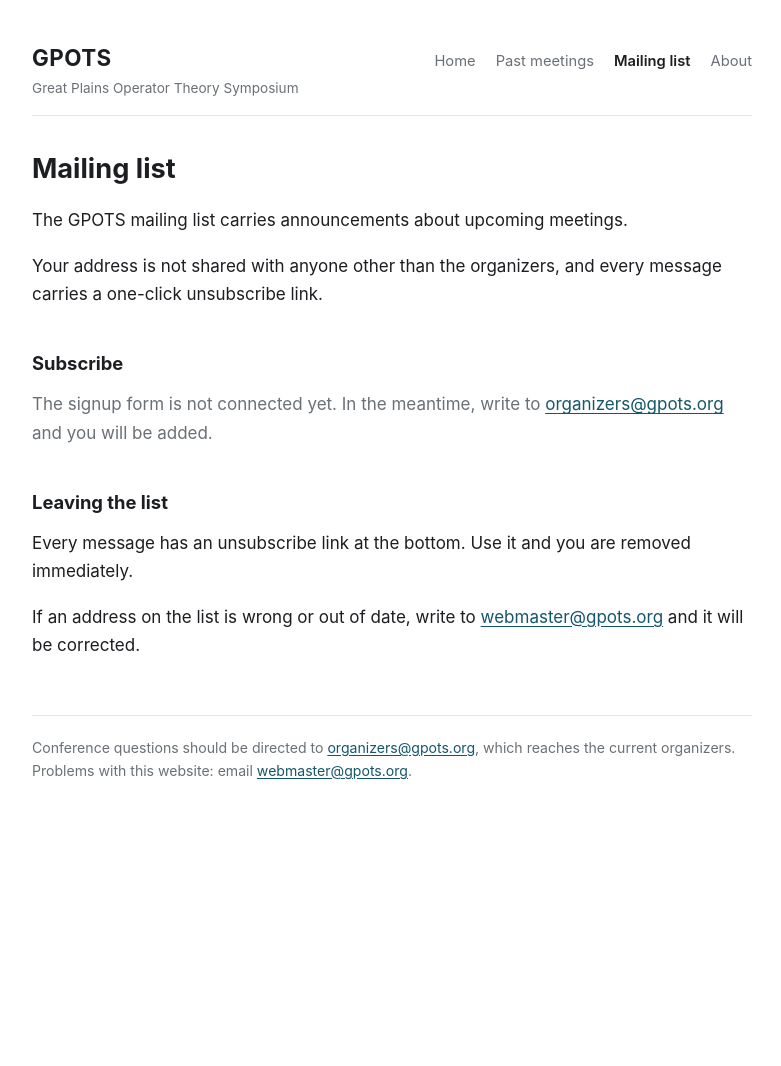
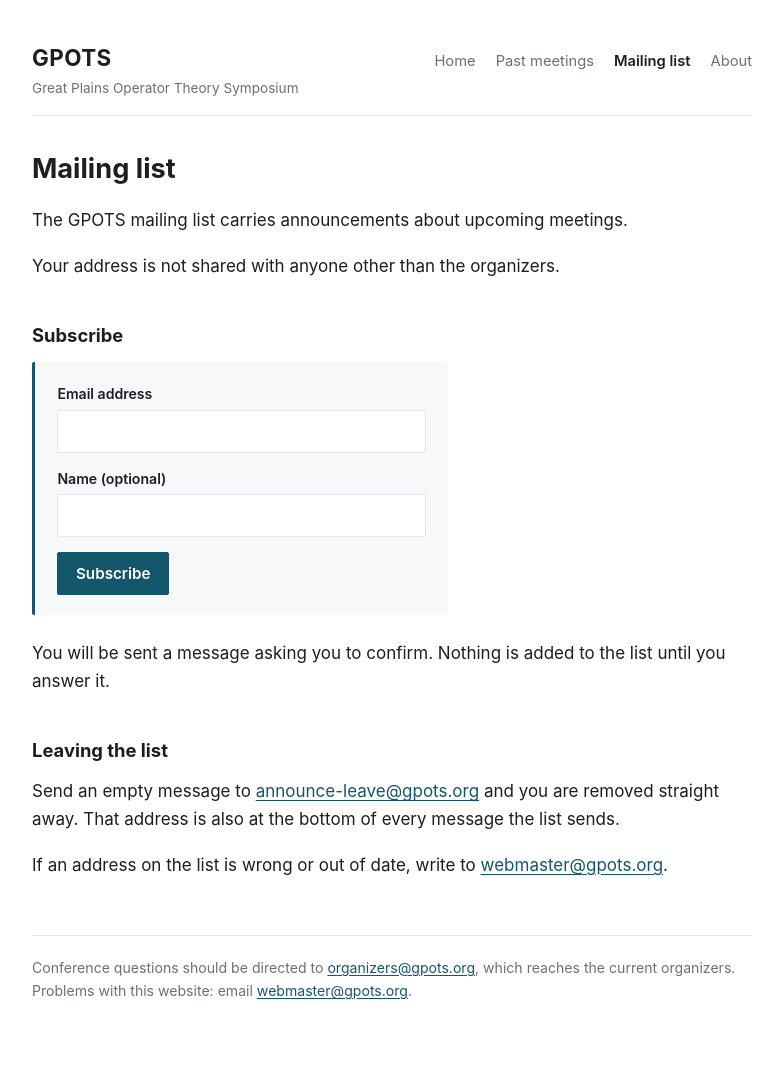
Before and after one commit to gpots-info/gpots-info.github.io, a Jekyll site: the page built from mailing-list.md, in a window 1280 px wide. Shown: the whole page, without its empty margins (248-1029 px from the left). Built offline with Jekyll 4.4.1, drawn with Linux system fonts in a browser that asks for light colours; before the commit the page ends 900 px from its top, so only the background shows below that.

Commit message:
Put the subscribe form on the mailing list page
The form posts to the list server, which sends the confirmation and
redirects to a new page here. Replaces the placeholder that told people
to write in and ask.

Also corrects the unsubscribe instructions: messages carry the
announce-leave address, not a one-click link.

```diff
--- a/assets/style.css
+++ b/assets/style.css
@@ -215,6 +215,65 @@ td .note {
   font-style: italic;
 }
 
+/* ---- Subscribe form ---- */
+
+.subscribe {
+  margin: 0 0 1.5rem;
+  padding: 1.25rem 1.4rem;
+  max-width: 26rem;
+  background: var(--surface);
+  border-left: 3px solid var(--accent);
+  border-radius: 2px;
+}
+
+.subscribe .field { margin-bottom: 0.9rem; }
+
+.subscribe label {
+  display: block;
+  margin-bottom: 0.25rem;
+  font-size: 0.88rem;
+  font-weight: 600;
+}
+
+.subscribe input[type="email"],
+.subscribe input[type="text"] {
+  width: 100%;
+  padding: 0.5rem 0.6rem;
+  font: inherit;
+  font-size: 0.95rem;
+  color: var(--text);
+  background: var(--bg);
+  border: 1px solid var(--rule);
+  border-radius: 2px;
+}
+
+.subscribe input:focus {
+  border-color: var(--accent);
+  outline: 2px solid var(--accent);
+  outline-offset: -1px;
+}
+
+.subscribe button {
+  padding: 0.5rem 1.1rem;
+  font: inherit;
+  font-size: 0.95rem;
+  font-weight: 600;
+  color: var(--bg);
+  background: var(--accent);
+  border: 1px solid var(--accent);
+  border-radius: 2px;
+  cursor: pointer;
+}
+
+.subscribe button:hover { opacity: 0.9; }
+
+/* Bot trap. Off screen, skipped when tabbing, hidden from screen readers.
+   Anything typed into it means the submission was not made by a person. */
+.subscribe .trap {
+  position: absolute;
+  left: -9999px;
+}
+
 /* ---- Footer ---- */
 
 footer {
--- a/mailing-list.md
+++ b/mailing-list.md
@@ -6,22 +6,37 @@ permalink: /mailing-list/
 
 The GPOTS mailing list carries announcements about upcoming meetings.
 
-Your address is not shared with anyone other than the organizers, and every message carries a one-click unsubscribe link.
+Your address is not shared with anyone other than the organizers.
 
 ## Subscribe
 
 {% comment %}
-Paste the EmailOctopus embed form here, replacing the paragraph below.
-In EmailOctopus: Forms, then the embedded form for this list, then copy
-the HTML.
+The form posts to the list server, which sends the confirmation and then
+redirects to /mailing-list/check-your-email/. The "trap" field is a bot
+trap: it is positioned off screen by the stylesheet, so anything typed
+into it means the submission was not made by a person.
 {% endcomment %}
 
-<p class="muted">The signup form is not connected yet. In the meantime, write to
-<a href="mailto:organizers@gpots.org">organizers@gpots.org</a> and you will be
-added.</p>
+<form class="subscribe" action="https://lists.gpots.org/subscribe" method="post">
+  <div class="field">
+    <label for="sub-email">Email address</label>
+    <input type="email" id="sub-email" name="email" required autocomplete="email">
+  </div>
+  <div class="field">
+    <label for="sub-name">Name (optional)</label>
+    <input type="text" id="sub-name" name="display_name" autocomplete="name">
+  </div>
+  <div class="trap" aria-hidden="true">
+    <label for="sub-website">Leave this field empty</label>
+    <input type="text" id="sub-website" name="website" tabindex="-1" autocomplete="off">
+  </div>
+  <button type="submit">Subscribe</button>
+</form>
+
+You will be sent a message asking you to confirm. Nothing is added to the list until you answer it.
 
 ## Leaving the list
 
-Every message has an unsubscribe link at the bottom. Use it and you are removed immediately.
+Send an empty message to [announce-leave@gpots.org](mailto:announce-leave@gpots.org) and you are removed straight away. That address is also at the bottom of every message the list sends.
 
-If an address on the list is wrong or out of date, write to [webmaster@gpots.org](mailto:webmaster@gpots.org) and it will be corrected.
+If an address on the list is wrong or out of date, write to [webmaster@gpots.org](mailto:webmaster@gpots.org).
```
Also changed, not shown: mailing-list-confirm.md (added, +9 -0 lines).
